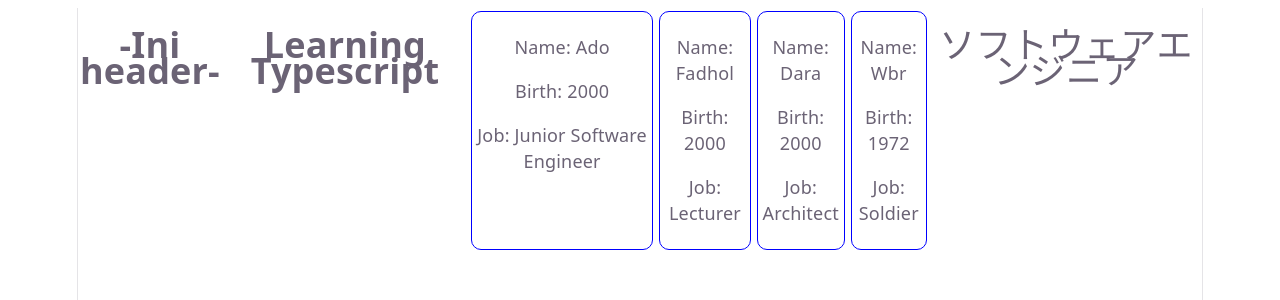
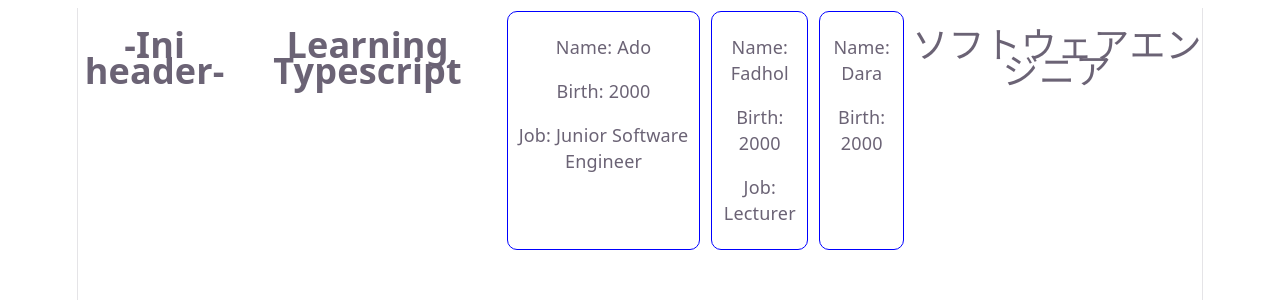
Before and after one commit to Stussyz/firstMiniProjectTypescript, a React (Vite) app: page / in a window 1280 px wide. Shown: the top 300 px of the page. Built offline with nearby package versions, Linux system fonts and the light colour scheme.

Commit message:
update: ternary operator

```diff
--- a/src/App.tsx
+++ b/src/App.tsx
@@ -8,15 +8,14 @@ function App() {
   // mereturn sebuah component jsx
   return (
     // bisa pakai tag <div> | <></> | <Fragment></Fragment>
-    <div style = {{display:"flex", flexDirection:"row"}}>
+    <div style = {{display: "flex", gap: "5px",}}>
       <HeaderComp />
       <h1>Learning Typescript</h1>
       {/* memanggil komponen yg ada di Welcome.tsx */}
       {/* menggunakan self closing tag pada Welcome */}
       <ProfileCard Name="Ado" Job="Junior Software Engineer" Birth={2000}/>
       <ProfileCard Name="Fadhol" Job="Lecturer" Birth={2000}/>
-      <ProfileCard Name="Dara" Job="Architect" Birth={2000}/>
-      <ProfileCard Name="Wbr" Job="Soldier" Birth={1972}/>
+      <ProfileCard Name="Dara" Job="" Birth={2000}/>
       <Welcome />
     </div>
   )
--- a/src/components/ProfileCard.tsx
+++ b/src/components/ProfileCard.tsx
@@ -1,7 +1,8 @@
 type ProfileCardType = {
     Name: string;
     Birth: number;
-    Job: string;
+    // for optional value
+    Job?: string;
 };
 
 const ProfileCard = (props: ProfileCardType) => {
@@ -15,7 +16,7 @@ const ProfileCard = (props: ProfileCardType) => {
         <div className = "card">
             <p>Name: {props.Name}</p>
             <p>Birth: {props.Birth}</p>
-            <p>Job: {props.Job}</p>
+            {props.Job ? <p>Job: {props.Job}</p>: null}
         </div>
     );
 };
--- a/src/index.css
+++ b/src/index.css
@@ -40,7 +40,7 @@
     --accent: #c084fc;
     --accent-bg: rgba(192, 132, 252, 0.15);
     --accent-border: rgba(192, 132, 252, 0.5);
-    --social-bg: rgba(47, 48, 58, 0.5);
+    --social-bg: rgba(16, 34, 232, 0.5);
     --shadow:
       rgba(0, 0, 0, 0.4) 0 10px 15px -3px, rgba(0, 0, 0, 0.25) 0 4px 6px -2px;
   }
```
